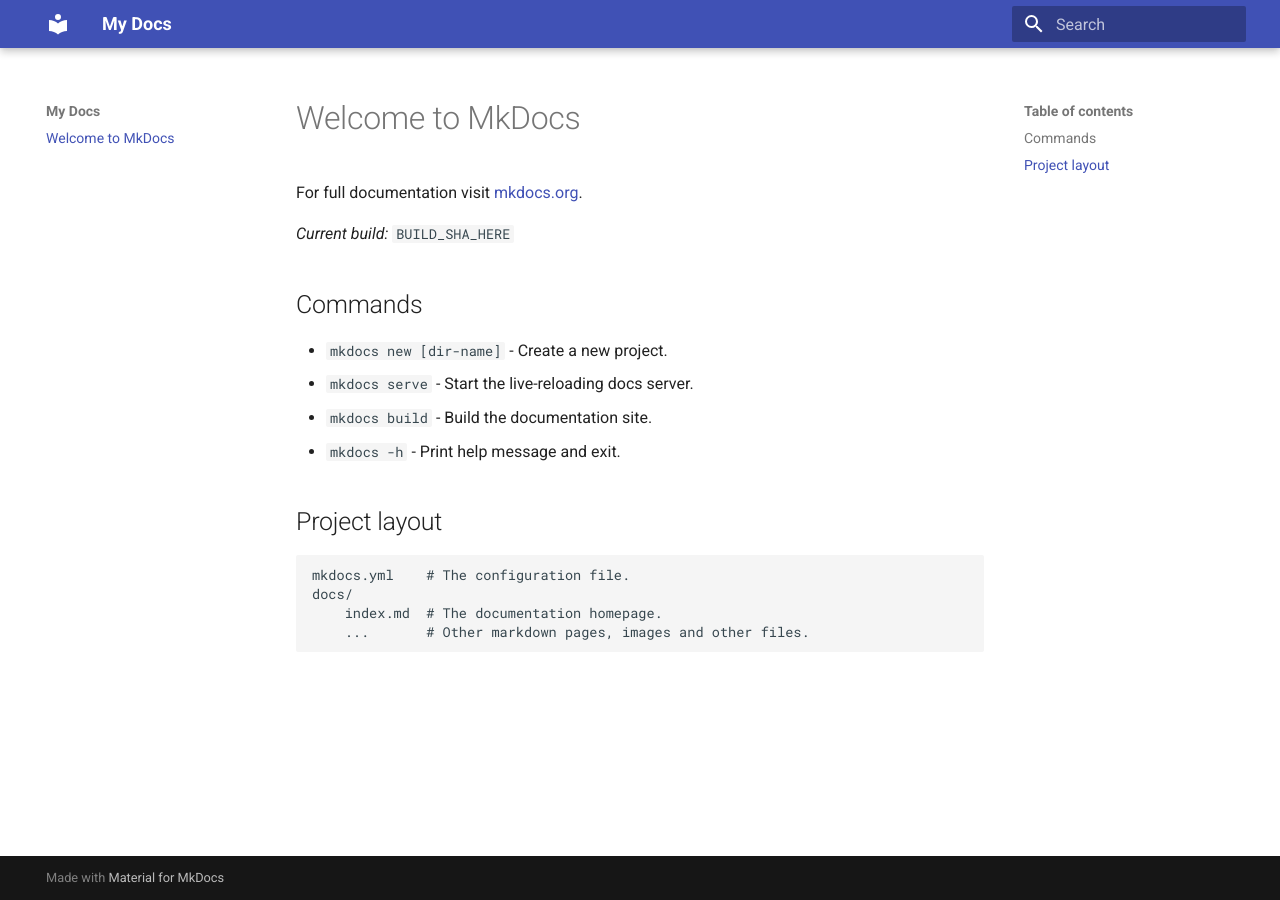
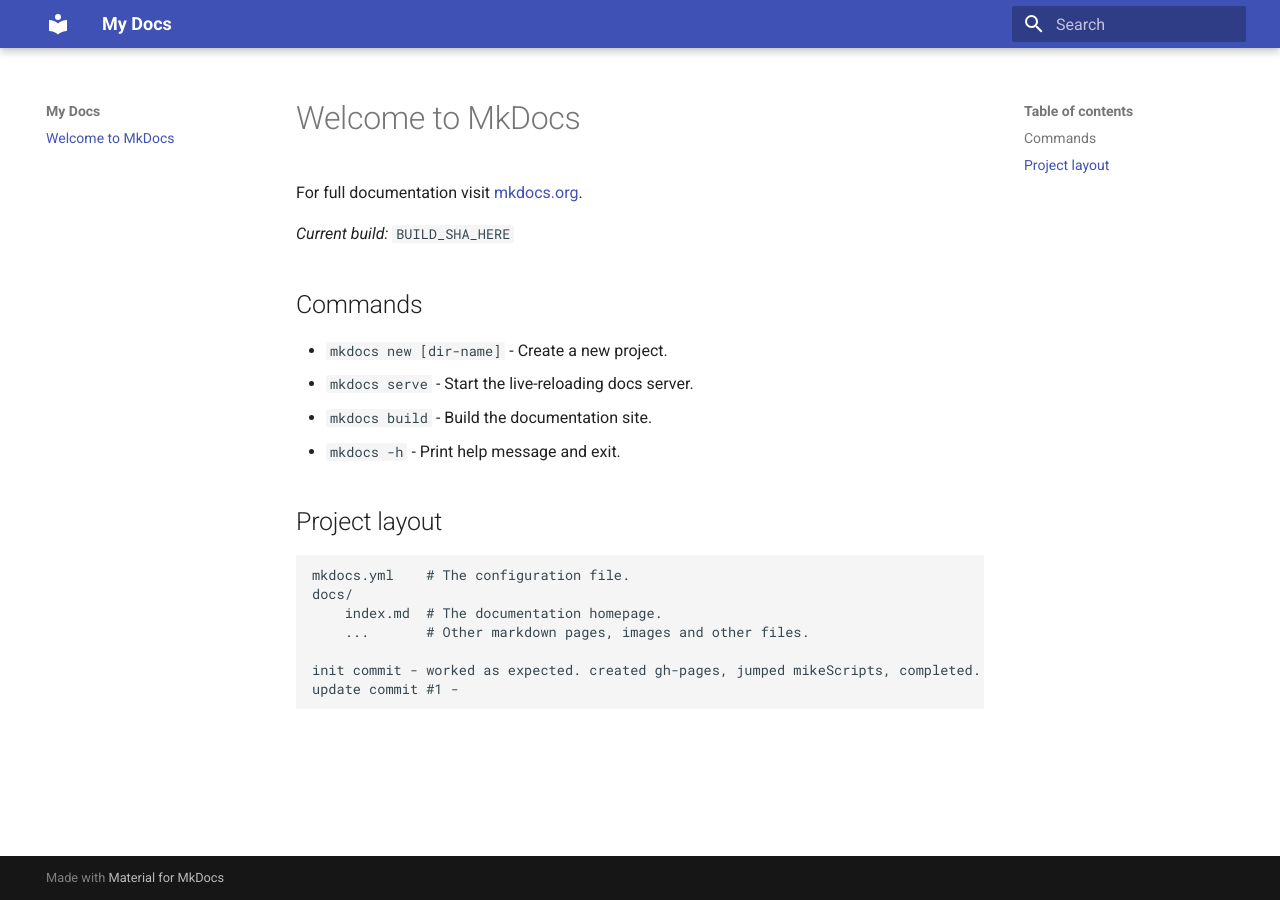
Before and after one commit to mateusloubach/docs, an MkDocs documentation site: the page built from documentation/docs/index.md, in a window 1280 px wide. Built offline with MkDocs 1.6.1 and Material for MkDocs 9.7.7, drawn with Linux system fonts in a browser that asks for light colours.

Commit message:
update commit #1

```diff
--- a/documentation/docs/index.md
+++ b/documentation/docs/index.md
@@ -17,3 +17,6 @@
     docs/
         index.md  # The documentation homepage.
         ...       # Other markdown pages, images and other files.
+
+    init commit - worked as expected. created gh-pages, jumped mikeScripts, completed.
+    update commit #1 -
```
